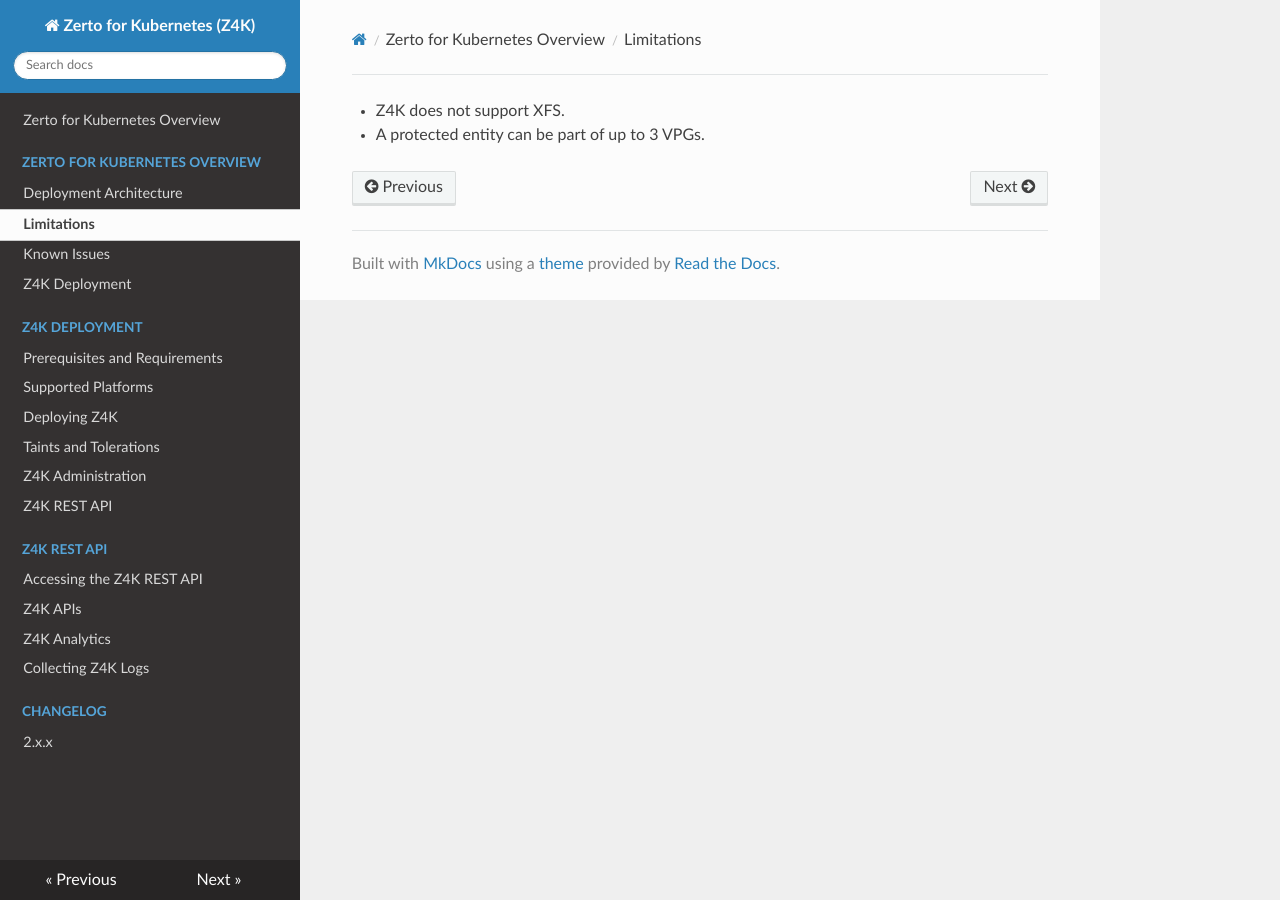
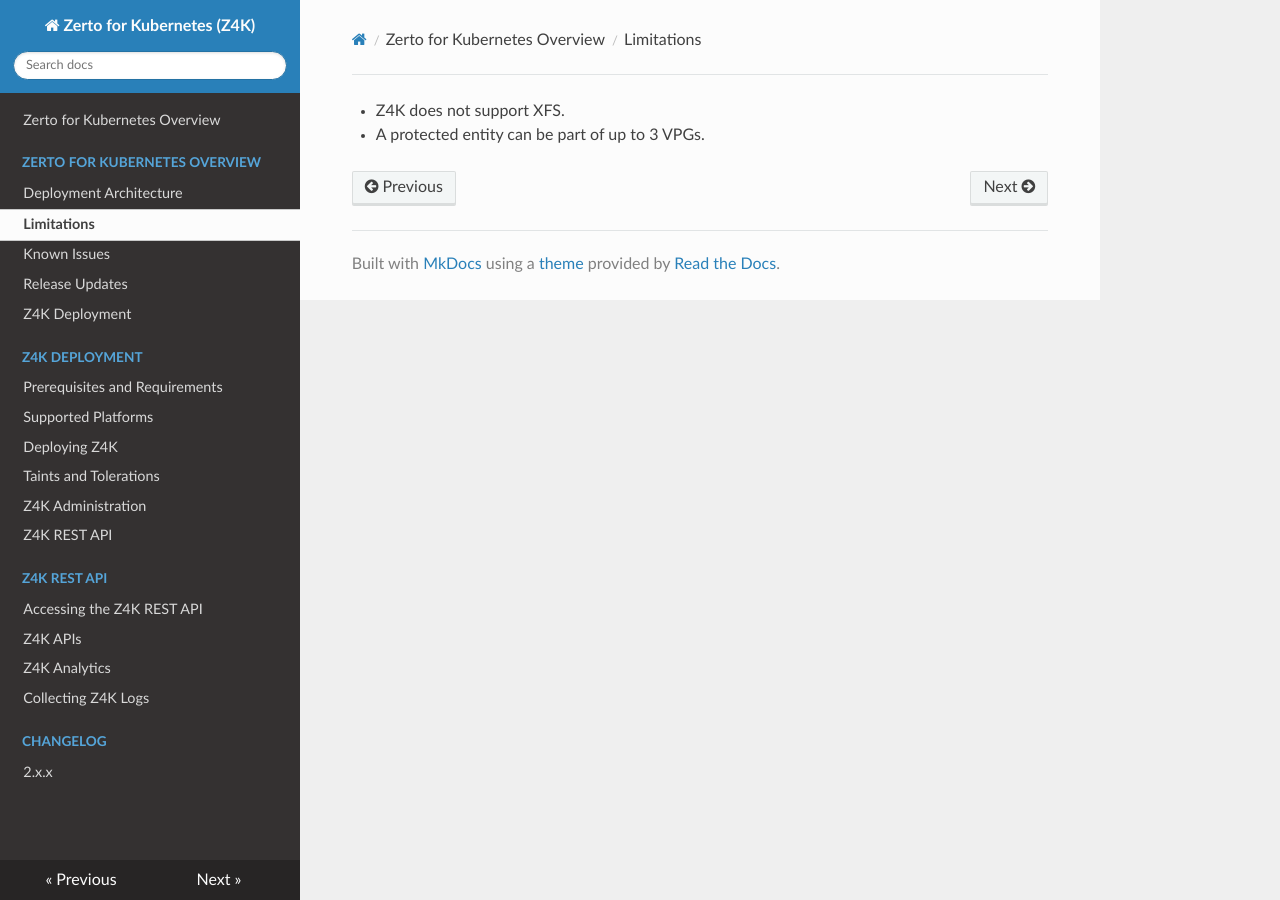
Before and after one commit to ZertoPublic/Z4K, an MkDocs documentation site: the page built from docs/Limitations.md, in a window 1280 px wide. Built offline with MkDocs 1.6.1, drawn with Linux system fonts in a browser that asks for light colours.

Commit message:
Update mkdocs.yml

```diff
--- a/mkdocs.yml
+++ b/mkdocs.yml
@@ -8,6 +8,7 @@
   - Deployment Architecture: DeploymentArchitecture.md
   - Limitations: Limitations.md
   - Known Issues: Known_Issues.md
+  - Release Updates: ReleaseNotes.md
 - Z4K Deployment: Z4KDeployment.md
 - Z4K Deployment:
   - Prerequisites and Requirements: PrerequisitesAndRequirements.md
```
